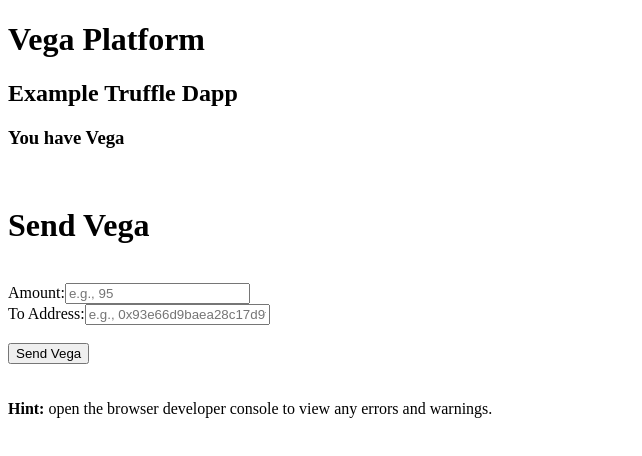
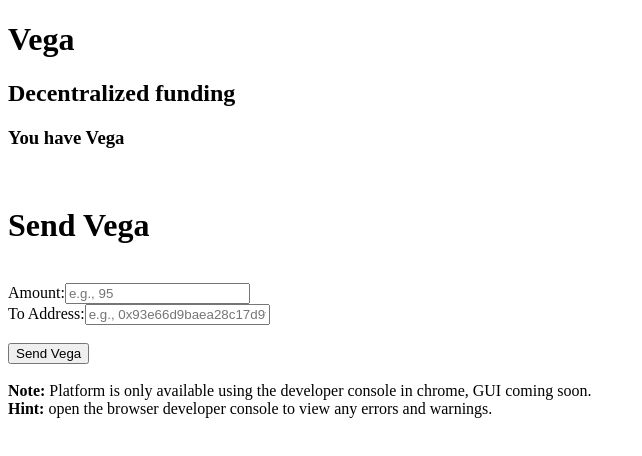
Before and after one commit to VegaProject/vega-prototype, a website: page app/index.html in a window 1280 px wide. Shown: the whole page, without its empty margins (0-642 px from the left). Drawn offline with Linux system fonts and the light colour scheme; files whose address does not match are found by name.

Commit message:
problem with build, (probably because of club), html added

```diff
--- a/app/index.html
+++ b/app/index.html
@@ -1,13 +1,13 @@
 <!DOCTYPE html>
 <html>
 <head>
-  <title>Vega - Truffle Webpack Demo w/ Frontend</title>
+  <title>Vega</title>
   <link href='https://fonts.googleapis.com/css?family=Open+Sans:400,700' rel='stylesheet' type='text/css'>
   <script src="./app.js"></script>
 </head>
 <body>
-  <h1>Vega Platform</h1>
-  <h2>Example Truffle Dapp</h2>
+  <h1>Vega</h1>
+  <h2>Decentralized funding</h2>
   <h3>You have <span class="black"><span id="balance"></span> Vega</span></h3>
 
   <br>
@@ -16,6 +16,7 @@
   <br><label for="receiver">To Address:</label><input type="text" id="receiver" placeholder="e.g., 0x93e66d9baea28c17d9fc393b53e3fbdd76899dae"></input>
   <br><br><button id="send" onclick="App.transfer()">Send Vega</button>
   <br><br>
+  <span class="hint"><strong>Note:</strong> Platform is only available using the developer console in chrome, GUI coming soon.</span>
   <span id="status"></span>
   <br>
   <span class="hint"><strong>Hint:</strong> open the browser developer console to view any errors and warnings.</span>
```
